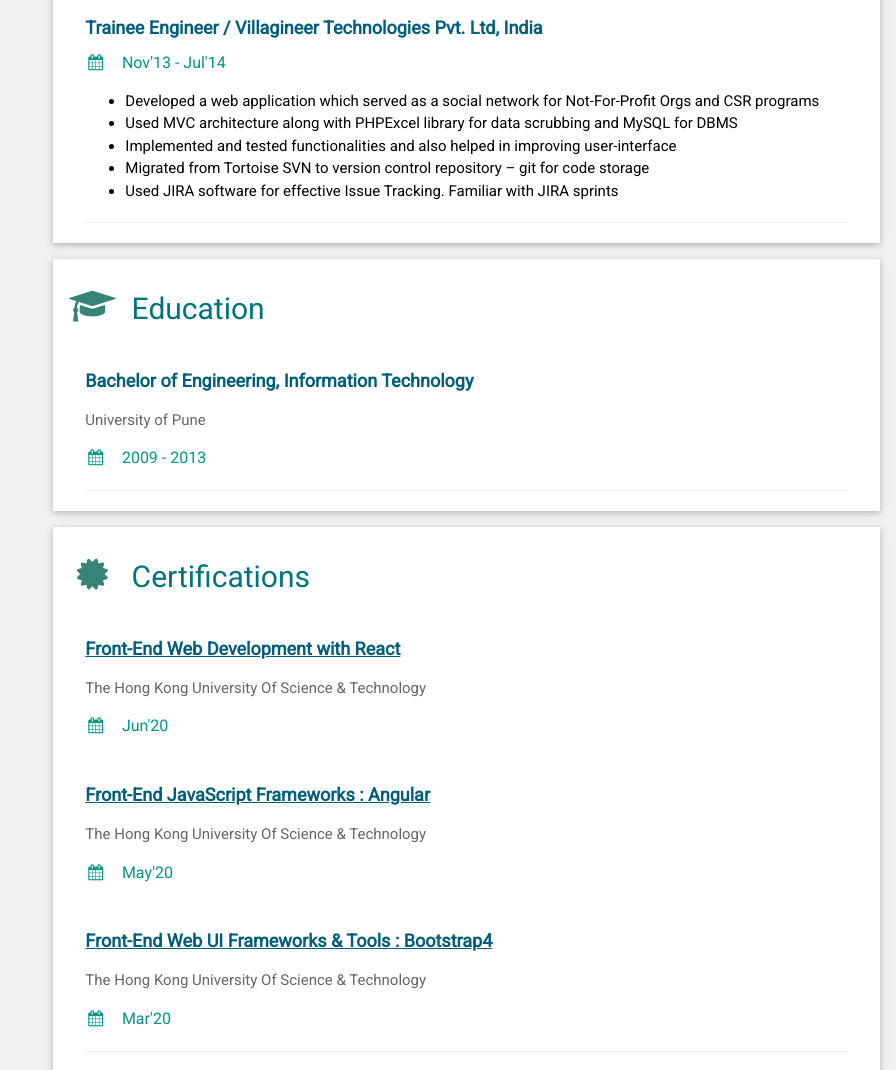
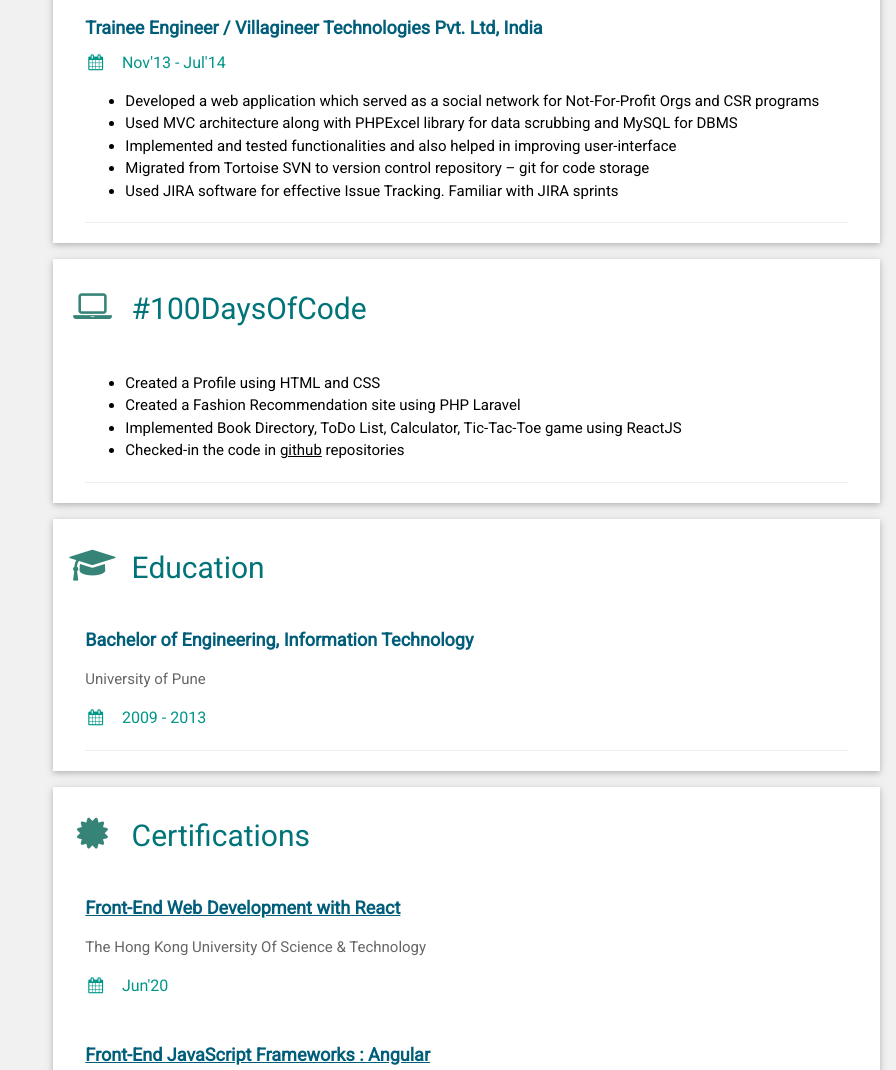
Before and after one commit to revati-deshmukh/revati-deshmukh.github.io, a plain HTML site: page index.html in a window 1280 px wide. Shown: the part 1073-2143 px from the top of the page, without its empty margins (384-1280 px from the left). Drawn offline with nearby package versions, Linux system fonts and the light colour scheme.

Commit message:
Added new section of 100daysofcode

```diff
--- a/index.html
+++ b/index.html
@@ -212,6 +212,32 @@
 
                 <div class="w3-container w3-card w3-white w3-margin-bottom">
                     <h2 class="education w3-padding-16"><i
+                            class="fa fa-laptop fa-fw w3-margin-right w3-xxlarge section-heading"></i>#100DaysOfCode
+                    </h2>
+                    <div class="w3-container">
+                        <ul>
+                            <li>
+                                Created a Profile using HTML and CSS
+                            </li>
+                            <li>
+                                Created a Fashion Recommendation site using PHP Laravel
+                            </li>
+                            <li>
+                                Implemented Book Directory, ToDo List, Calculator, Tic-Tac-Toe game using ReactJS
+                            </li>
+                            <li>
+                                Checked-in the code in
+                                <a title="Github Profile" target="_blank"
+                                    href="https://github.com/revati-deshmukh">github</a>
+                                repositories
+                            </li>
+                        </ul>
+                        <hr>
+                    </div>
+                </div>
+
+                <div class="w3-container w3-card w3-white w3-margin-bottom">
+                    <h2 class="education w3-padding-16"><i
                             class="fa fa-graduation-cap fa-fw w3-margin-right w3-xxlarge section-heading"></i>Education
                     </h2>
                     <div class="w3-container">
```
